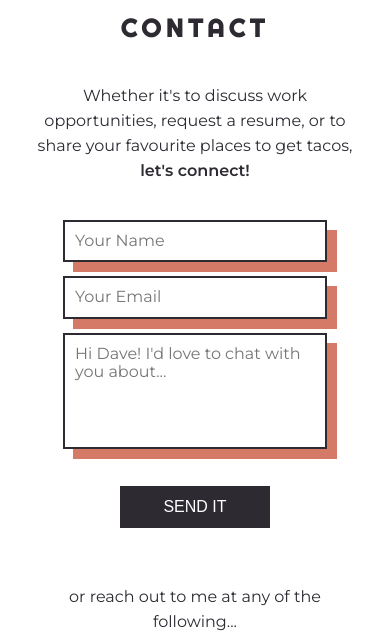
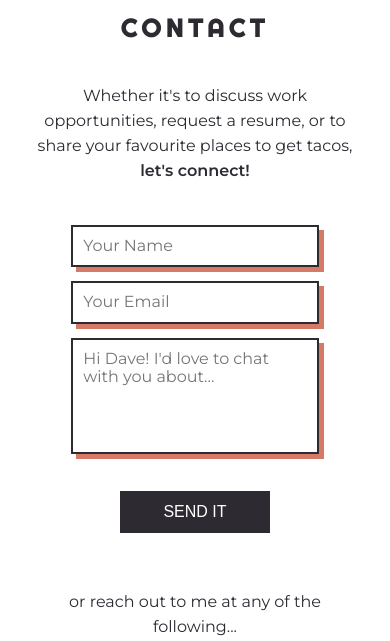
Before and after one commit to hidavehenry/devHenry, a plain HTML site: page index.html in a window 390 px wide. Shown: the part 4426-5067 px from the top of the page. Drawn offline with nearby package versions, Linux system fonts and the light colour scheme.

Commit message:
tiniest fix

```diff
--- a/styles/sass/_media-queries.scss
+++ b/styles/sass/_media-queries.scss
@@ -22,6 +22,10 @@
 
   h2 {
     font-size: 4vw;
+  }
+
+  h3 {
+    margin-top: 25px;
   }
 
   .navLinks {
@@ -72,12 +76,11 @@
   }
 
   form {
-    margin-top: 30px;
+    margin-top: 35px;
 
     input, textarea {
-      box-shadow: 10px 10px $red;
       margin: 7px;
-      width: 80%;
+      width: 75%;
     }
   }
 }
```
Also changed, not shown: styles/style.css.
